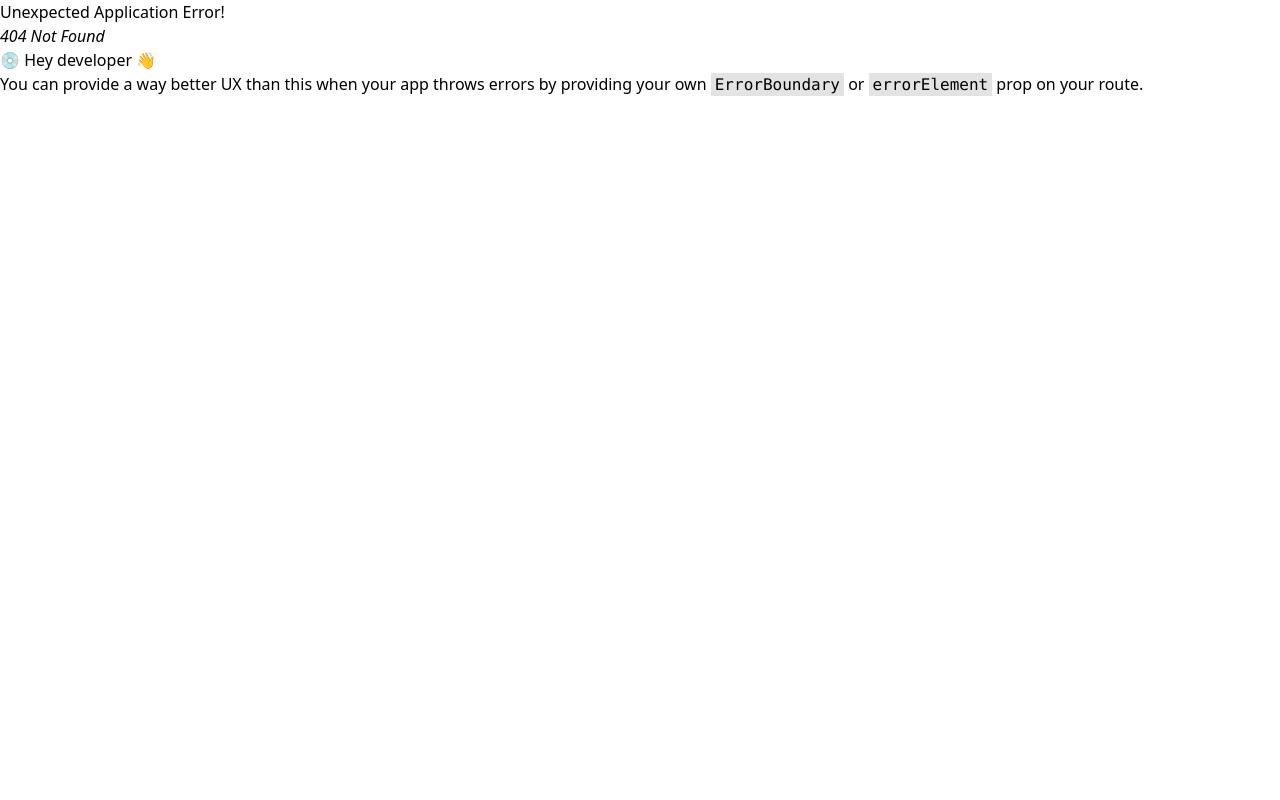
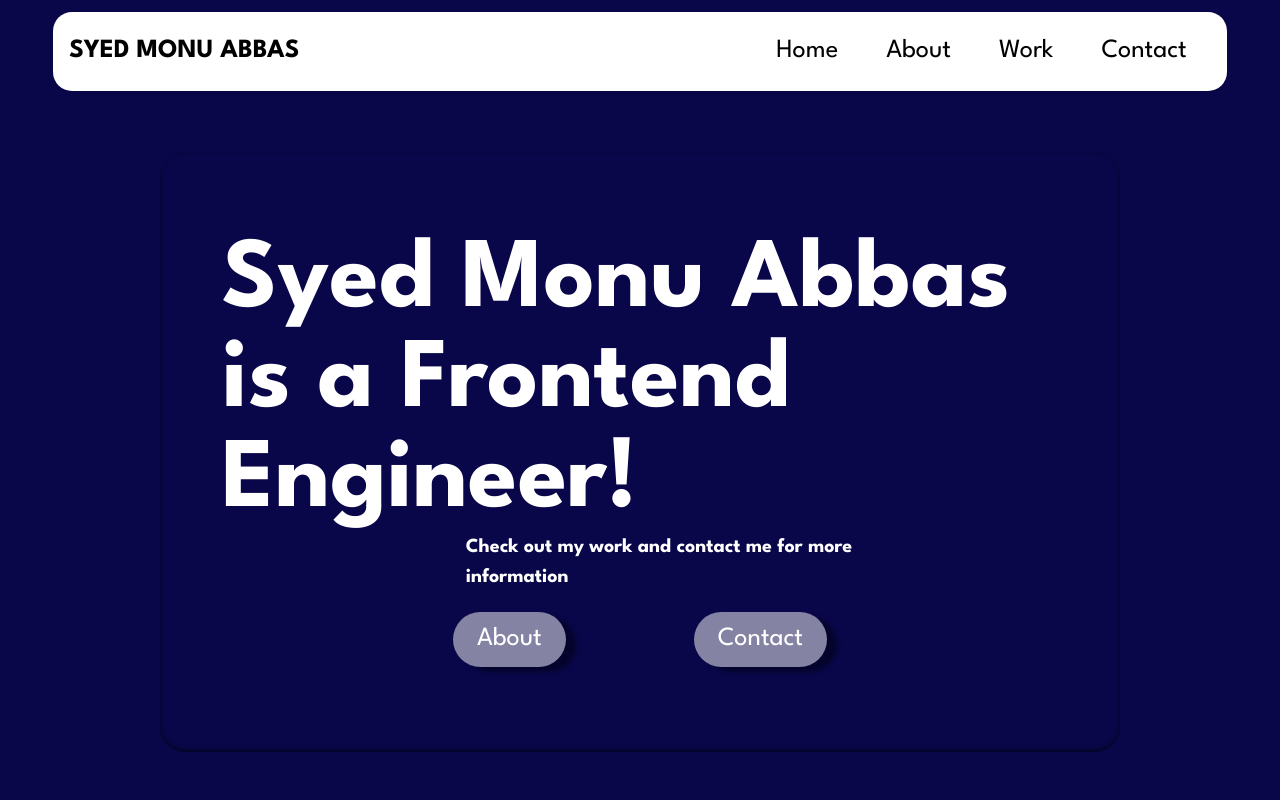
Before and after one commit to SMARTRON7/Portfolio-Website, a React (Vite) app in the folder My_Portfolio/: page /home in a window 1280 px wide. Before the commit this address had no page. Shown: the top 800 px of the page. Built offline with nearby package versions, Linux system fonts and the light colour scheme.

Commit message:
Portfolio update 3

```diff
--- a/My_Portfolio/package.json
+++ b/My_Portfolio/package.json
@@ -13,6 +13,7 @@
     "@reduxjs/toolkit": "^2.2.7",
     "react": "^18.3.1",
     "react-dom": "^18.3.1",
+    "appwrite": "^15.0.0",
     "react-icons": "^5.3.0",
     "react-router-dom": "^6.26.1",
     "react-scroll": "^1.9.0"
--- a/My_Portfolio/src/App.jsx
+++ b/My_Portfolio/src/App.jsx
@@ -1,6 +1,5 @@
-import { Header, Footer, Home, About, Work } from "./components"
+import { Header, Footer } from "./components"
 import { Outlet } from "react-router-dom"
-import { useRef } from "react"
 import ScrollToTop from "./components/ScrollToTop"
 
 
@@ -11,11 +10,6 @@ function App() {
         <ScrollToTop />
         <div className="flex justify-center ">
           <Header />
-        </div>
-        <div>
-          <Home />
-          <About />
-          <Work />
         </div>
         <main>
           <Outlet />
--- a/My_Portfolio/src/components/About.jsx
+++ /dev/null
@@ -1,11 +0,0 @@
-import React from 'react'
-
-function About() {
-    return (
-        <div className='w-full h-screen flex items-center justify-center' id='about'>
-            <div className='w-3/4 h-3/4 flex bg-midblue rounded-[25px]'></div>
-        </div>
-    )
-}
-
-export default About
--- a/My_Portfolio/src/components/Footer/Footer.jsx
+++ b/My_Portfolio/src/components/Footer/Footer.jsx
@@ -25,7 +25,7 @@ function Footer() {
                             </div>
                         </div>
                     </div>
-                    <div className='grid grid-flow-col font-spartan'>
+                    <div className='flex flex-wrap md:grid md:grid-flow-col font-spartan'>
                         <div className=" w-full p-6 md:w-1/2 lg:w-2/12">
                             <div className="h-full ">
                                 <h3 className="tracking-px mb-3 text-[32px] font-semibold  text-white">
--- a/My_Portfolio/src/components/Header/Header.jsx
+++ b/My_Portfolio/src/components/Header/Header.jsx
@@ -1,51 +1,70 @@
 import { Link, useNavigate } from 'react-router-dom'
 import { Link as Scroll } from 'react-scroll'
 import { Container, Logo } from '../index'
-import { useRef } from 'react'
-import React, { useEffect, useState } from "react";
-
-
-
+import { useEffect } from 'react'
+import { useLocation } from 'react-router-dom';
 
 
 function Header() {
 
-
     const navigate = useNavigate()
-    const navItems = [
-        {
-            name: "Home",
-            slug: "hero",
-        },
+    const navItems = {
+        name: "Home",
+        slug: "home",
+    }
+    const navItem = {
+        name: "Contact",
+        slug: "/contact",
+    }
+    const scrollItems = [
         {
             name: "About",
-            slug: "about",
+            slug: "about"
         },
         {
             name: "Work",
-            slug: "work",
-        },
-        {
-            name: "Contact",
-            slug: "/contact",
-        },
+            slug: "work"
+        }
+
     ]
+    const { pathname } = useLocation();
+
+    // Automatically scrolls to top whenever pathname changes
+    useEffect(() => {
+        window.scrollTo(0, 0);
+    }, [pathname]);
+
+
     const classes = `fixed header-section d-none flex bg-white py-3 w-11/12 shadow rounded-[19px]`
 
     return (
 
-        <header className={classes} id='home' >
+        <header className={classes}>
             <Container>
                 <nav className='flex'>
                     < div className=' flex mr-4 items-center' >
-                        <Link to="/">
+                        <Link to="home">
                             <Logo />
                         </Link>
                     </div >
                     <ul className='flex ml-auto items-center text-black font-spartan font-light text-[26.26px]'>
-                        {navItems.map((item) =>
-                        (
+                        <li>
+                            <Scroll
+                                to={navItems.slug}
+                                spy={true}
+                                smooth={true}
+                                offset={-50}
+                                duration={500}
+                            ><button className='inline-block duration-200 hover:bg-blue-100 rounded-full cursor-pointer px-6 py-2'
+                                onClick={() => navigate(navItems.slug)}
+                            >{navItems.name}
+                                    {console.log(navItems.name)}
+                                </button></Scroll>
+                        </li>
+
+                        {scrollItems.map((item) =>
                             <li key={item.name} className='inline-block px-6 py-2 duration-200 hover:bg-blue-100 rounded-full cursor-pointer'>
+                                {console.log(item.name)}
                                 <Scroll
                                     to={item.slug}
                                     spy={true}
@@ -54,8 +73,14 @@ function Header() {
                                     duration={500}
                                 >{item.name}</Scroll>
                             </li>
-                        )
                         )}
+                        <li>
+                            <button
+                                onClick={() => navigate(navItem.slug)}
+                                className='inline-bock px-6 py-2 duration-200 hover:bg-blue-100 rounded-full'
+                            >{navItem.name}
+                            </button>
+                        </li>
                     </ul>
                 </nav >
             </Container >
--- a/My_Portfolio/src/components/Home.jsx
+++ /dev/null
@@ -1,29 +0,0 @@
-import React from 'react'
-
-function Home() {
-    return (
-        <div className='mt-10 w-full h-screen flex items-center justify-center' id='hero'>
-            <div className='w-3/4 h-3/4 shadow-[inset_0_-2px_4px_rgba(0,0,0,0.6)] rounded-[25px]'>
-                <div className='grid pl-60 pt-20'>
-                    <p className='text-white font-spartan text-[100px] font-bold'>Syed Monu Abbas</p>
-                    <p className='text-white font-spartan text-[100px] font-bold'>is a Frontend</p>
-                    <p className='text-white font-spartan text-[100px] font-bold'>Engineer!</p>
-                </div>
-                <div className='grid justify-end pr-[27.9%]'>
-                    <p className='text-white font-spartan text-[20px] font-semibold'>Check out my work and contact me for more</p>
-                    <p className='text-white font-spartan text-[20px] font-semibold'>information</p>
-                </div>
-                <div className=' bg-opacity-40 pt-5 flex items-center justify-center text-white font-spartan font-light text-[26.26px] space-x-32'>
-                    <button className='bg-white bg-opacity-50 inline-block px-6 py-2 duration-200 hover:bg-blue-100 hover:text-black rounded-full cursor-pointer border-black'>
-                        About
-                    </button>
-                    <button className='bg-white bg-opacity-50 inline-block px-6 py-2 duration-200 hover:bg-blue-100 hover:text-black rounded-full cursor-pointer border-black'>
-                        Contact
-                    </button>
-                </div>
-            </div>
-        </div>
-    )
-}
-
-export default Home
--- a/My_Portfolio/src/components/Work.jsx
+++ /dev/null
@@ -1,9 +0,0 @@
-import React from 'react'
-
-function Work() {
-    return (
-        <div className='w-full h-screen ' id='work'>Work</div>
-    )
-}
-
-export default Work
--- a/My_Portfolio/src/components/index.js
+++ b/My_Portfolio/src/components/index.js
@@ -2,16 +2,10 @@ import Container from "./Container/Container";
 import Header from "./Header/Header"
 import Footer from "./Footer/Footer"
 import Logo from "./Logo"
-import About from "./About";
-import Home from "./Home";
-import Work from "./Work";
 
 export {
     Container,
     Header,
     Footer,
     Logo,
-    Home,
-    About,
-    Work
 }
--- a/My_Portfolio/src/main.jsx
+++ b/My_Portfolio/src/main.jsx
@@ -4,6 +4,7 @@ import { RouterProvider, createBrowserRouter } from 'react-router-dom';
 import App from './App.jsx'
 import Contact from './pages/Contact.jsx';
 import './index.css'
+import Home from './pages/Home.jsx';
 
 const router = createBrowserRouter([
   {
@@ -11,13 +12,19 @@ const router = createBrowserRouter([
     element: <App />,
     children: [
       {
+        path: "home",
+        element: (
+          <Home />
+        ),
+      },
+      {
         path: "contact",
         element: (
           <Contact />
         ),
       },
     ]
-  }
+  },
 ])
 
 
--- a/My_Portfolio/src/pages/Contact.jsx
+++ b/My_Portfolio/src/pages/Contact.jsx
@@ -2,7 +2,9 @@ import React from 'react'
 
 function Contact() {
     return (
-        <div className='h-screen'>Contact</div>
+        <div className='w-full h-screen flex items-center justify-center'>
+            <div className='w-3/4 h-3/4 flex bg-midblue rounded-[25px]'></div>
+        </div>
     )
 }
 
--- /dev/null
+++ b/My_Portfolio/src/pages/Home.jsx
@@ -0,0 +1,53 @@
+import React from 'react'
+
+function Home() {
+    return (
+        <div>
+            <div className='mt-10 w-full h-screen flex items-center justify-center' id='home'>
+                <div className='w-3/4 h-3/4 shadow-[inset_0_-2px_4px_rgba(0,0,0,0.6)] rounded-[25px]'>
+                    <div className='grid items-center justify-center pr-[5%] pt-20'>
+                        <p className='text-white font-spartan text-6xl md:text-8xl font-bold'>Syed Monu Abbas</p>
+                        <p className='text-white font-spartan text-6xl md:text-8xl font-bold'>is a Frontend</p>
+                        <p className='text-white font-spartan text-6xl text-8xl font-bold'>Engineer!</p>
+                    </div>
+                    <div className='grid justify-end pr-[27.9%]'>
+                        <p className='text-white font-spartan text-[20px] font-semibold'>Check out my work and contact me for more</p>
+                        <p className='text-white font-spartan text-[20px] font-semibold'>information</p>
+                    </div>
+                    <div className=' bg-opacity-40 pt-5 flex items-center justify-center text-white font-spartan font-light text-[20px] md:text-[26.26px] space-x-[20%] md:space-x-32'>
+                        <button className='bg-white bg-opacity-50 inline-block px-3 py-1 md:px-6 md:py-2 duration-200 hover:bg-blue-100 hover:text-black rounded-full cursor-pointer shadow-[rgba(0,0,15,0.5)_10px_5px_4px_0px] border-black'>
+                            About
+                        </button>
+                        <button className='bg-white bg-opacity-50 inline-block px-3 py-1 md:px-6 md:py-2 duration-200 hover:bg-blue-100 hover:text-black rounded-full cursor-pointer shadow-[rgba(0,0,15,0.5)_10px_5px_4px_0px] border-black'>
+                            Contact
+                        </button>
+                    </div>
+                </div>
+            </div>
+            <div className='w-full h-screen flex items-center justify-center' id='about'>
+                <div className='w-3/4 h-3/4 flex bg-midblue rounded-[25px]'>
+                    <div className='w-full flex items-center space-x-0 md:space-x-60'>
+                        <div className=' flex justify-center items-center p-2 md:p-8'>
+                            <img className='rounded-[25px]' src="../../../Image/IMG_20240529_220241_203.jpg" alt="" />
+                        </div>
+                        <div className='w-full flex items-center'>
+                            <div className='flex flex-col w-1/2 text-white font-spartan'>
+                                <p className='  font-bold text-xl md:text-5xl'>
+                                    About
+                                </p>
+                                <p className=' text-xl font-light'>
+                                    Lorem ipsum dolor sit amet, consectetur adipiscing elit, sed do eiusmod tempor incididunt ut labore et dolore magna aliqua. Ut enim ad minim veniam, quis nostrud exercitation ullamco laboris nisi ut aliquip ex ea commodo consequat. Duis aute irure dolor in reprehenderit in voluptate velit esse cillum dolore eu fugiat nulla pariatur.
+                                </p>
+                            </div>
+                        </div>
+                    </div>
+                </div>
+            </div>
+            <div className='w-full h-screen flex items-center justify-center' id='work'>
+                <div className='w-3/4 h-3/4 flex bg-midblue rounded-[25px]'></div>
+            </div>
+        </div >
+    )
+}
+
+export default Home
--- a/My_Portfolio/tailwind.config.js
+++ b/My_Portfolio/tailwind.config.js
@@ -16,6 +16,9 @@ export default {
       fontFamily: {
         'spartan': ['"League Spartan"', 'sans-serif'],
       },
+      fontSize: {
+        '8xl': '100px'
+      },
     },
   },
   plugins: [],
```
Also changed, not shown: My_Portfolio/Image/IMG_20240529_220241_203.jpg (added).
